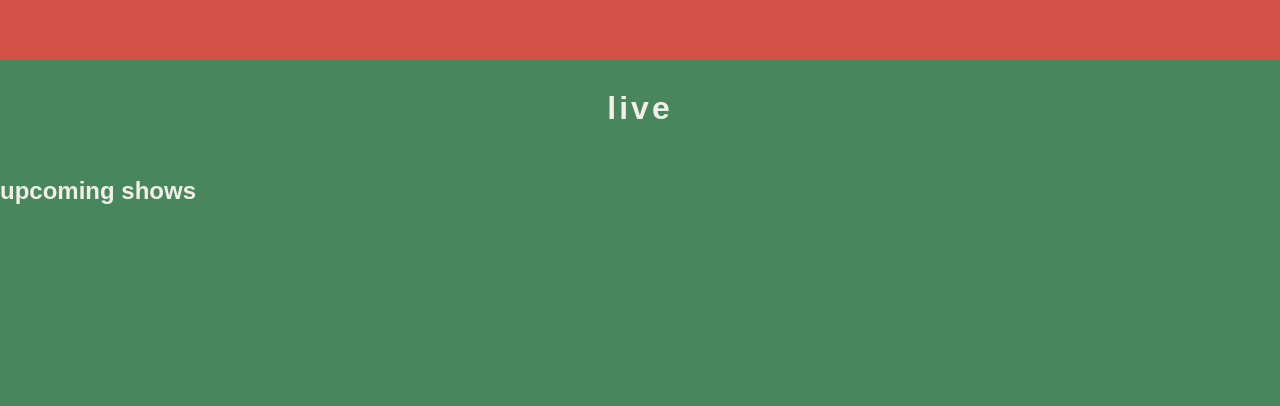
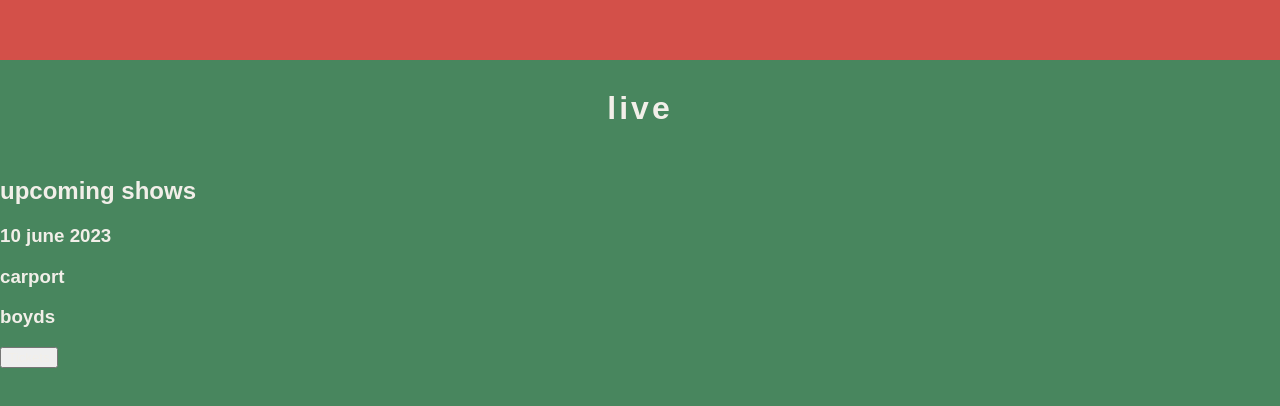
Before and after one commit to boydpelley/half-past-nine-react, a React (Vite) app: page / in a window 1280 px wide. Shown: the part 3075-3481 px from the top of the page. Built offline with nearby package versions, Linux system fonts and the light colour scheme; a web font is replaced by a local one.

Commit message:
started popup, need to make changes potentially bring to top-level

```diff
--- a/src/App.jsx
+++ b/src/App.jsx
@@ -1,5 +1,6 @@
 import Hero from "./components/Hero";
 import MusicRelease from "./components/MusicRelease";
+import Show from "./components/Show";
 
 function App() {
   return (
@@ -28,6 +29,12 @@ function App() {
       <div id="live">
           <h1 className="sectionTitle">live</h1>
           <h2>upcoming shows</h2>
+          <Show
+            date="10 june 2023"
+            venue="carport"
+            location="boyds"
+            isPaid={false}
+          />
       </div>
       <div id="contact">
 
--- /dev/null
+++ b/src/components/Show/PopUpShow.jsx
@@ -0,0 +1,46 @@
+// TO ADD:
+// The free button returns text that says, just show up !
+// Paid one will include a link to buy virtual tix (if applicable) or link to venue facebook account etc.
+
+function PopUp(props) {
+    return (props.trigger) ? (
+        <div className="popUpBackground">
+            <div className="popUp">
+                <button onClick={() => props.setTrigger(false)} className="closeButton">X</button>
+                { props.children }
+            </div>
+        </div>
+    ) : "";
+}
+
+function WhereToBuy({ link }) {
+    if (link == null) {
+        return (
+            <p>at the doors of the show</p>
+        )
+    } else {
+        return (
+            <a href={link}>here!</a>
+        )
+    }
+}
+
+
+function PopUpShow({ isPaid, link }) {
+    if (!isPaid) {
+        return (
+            <PopUp>
+                <p>don't fret! this show is free! see you there!</p>
+            </PopUp>
+        )
+    } else {
+        return (
+            <PopUp>
+                <p>you need a ticket for this show! tickets can be found at:</p>
+                <WhereToBuy link={link} />
+            </PopUp>
+        )
+    }
+}
+
+export default PopUpShow;
--- a/src/components/Show/index.jsx
+++ b/src/components/Show/index.jsx
@@ -1,10 +1,18 @@
-function Show({ date, venue, needsTicket }) {
+import { useState } from "react";
+import PopUpShow from "./PopUpShow";
+
+function Show( props ) {
+    const [buttonPopUp, setButtonPopup] = useState(false);
+
     return (
         <div className="performanceInfo">
-            <h3 className="dateShow">{date}</h3>
-            <h3 className="venue">{venue}</h3>
-            <h3 className="location">{location}</h3>
-            <Ticket />
+            <h3 className="dateShow">{props.date}</h3>
+            <h3 className="venue">{props.venue}</h3>
+            <h3 className="location">{props.location}</h3>
+            <button onClick={() => setButtonPopup(true)} className="popUpButton">Tickets</button>
+            <PopUpShow trigger={buttonPopUp} setTrigger={setButtonPopup} isPaid={props.isPaid} link={props.link} />
         </div>
     )
 }
+
+export default Show;
```
Also changed, not shown: src/components/Show/Ticket.jsx (deleted, +0 -31 lines).
